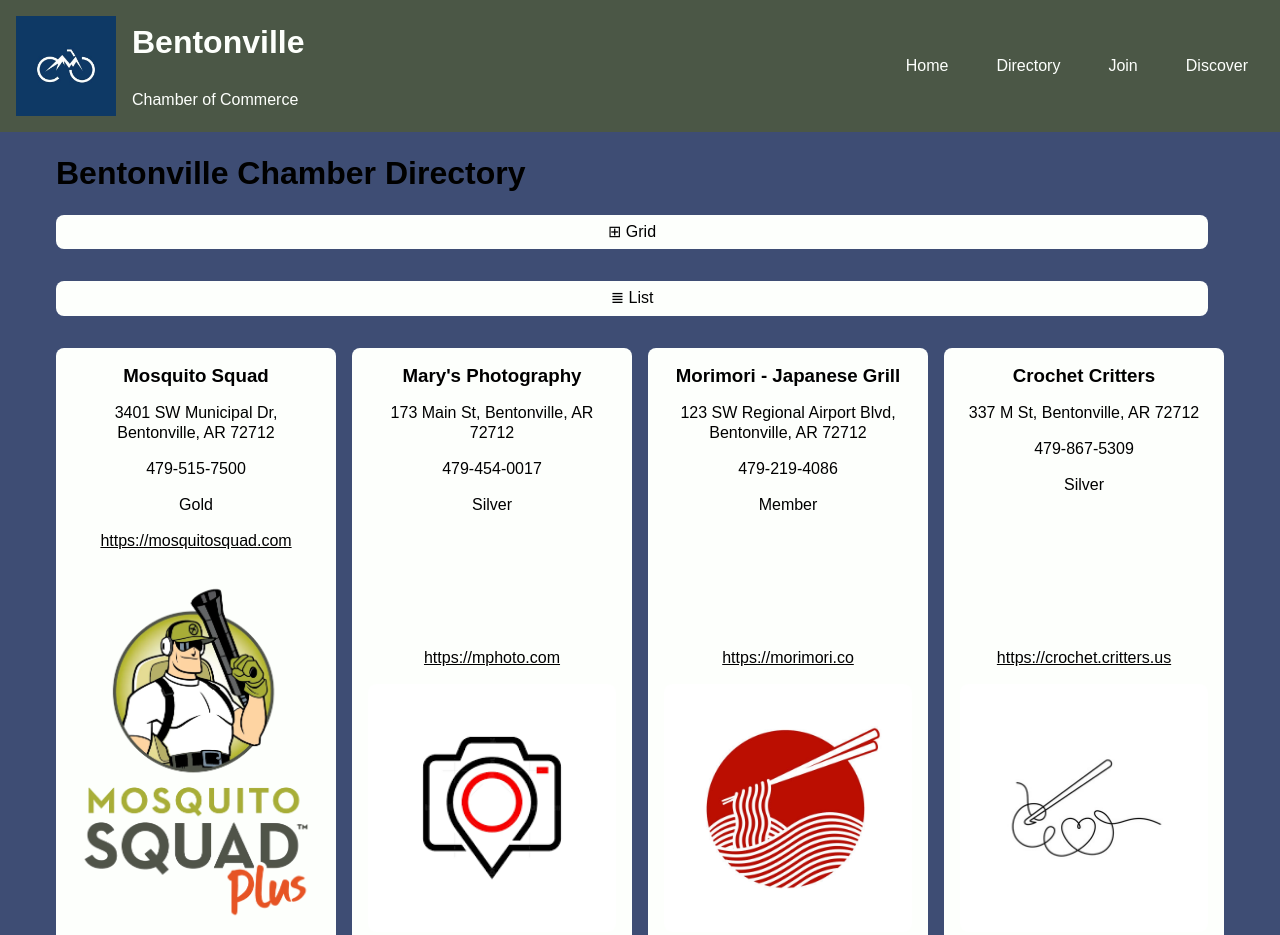
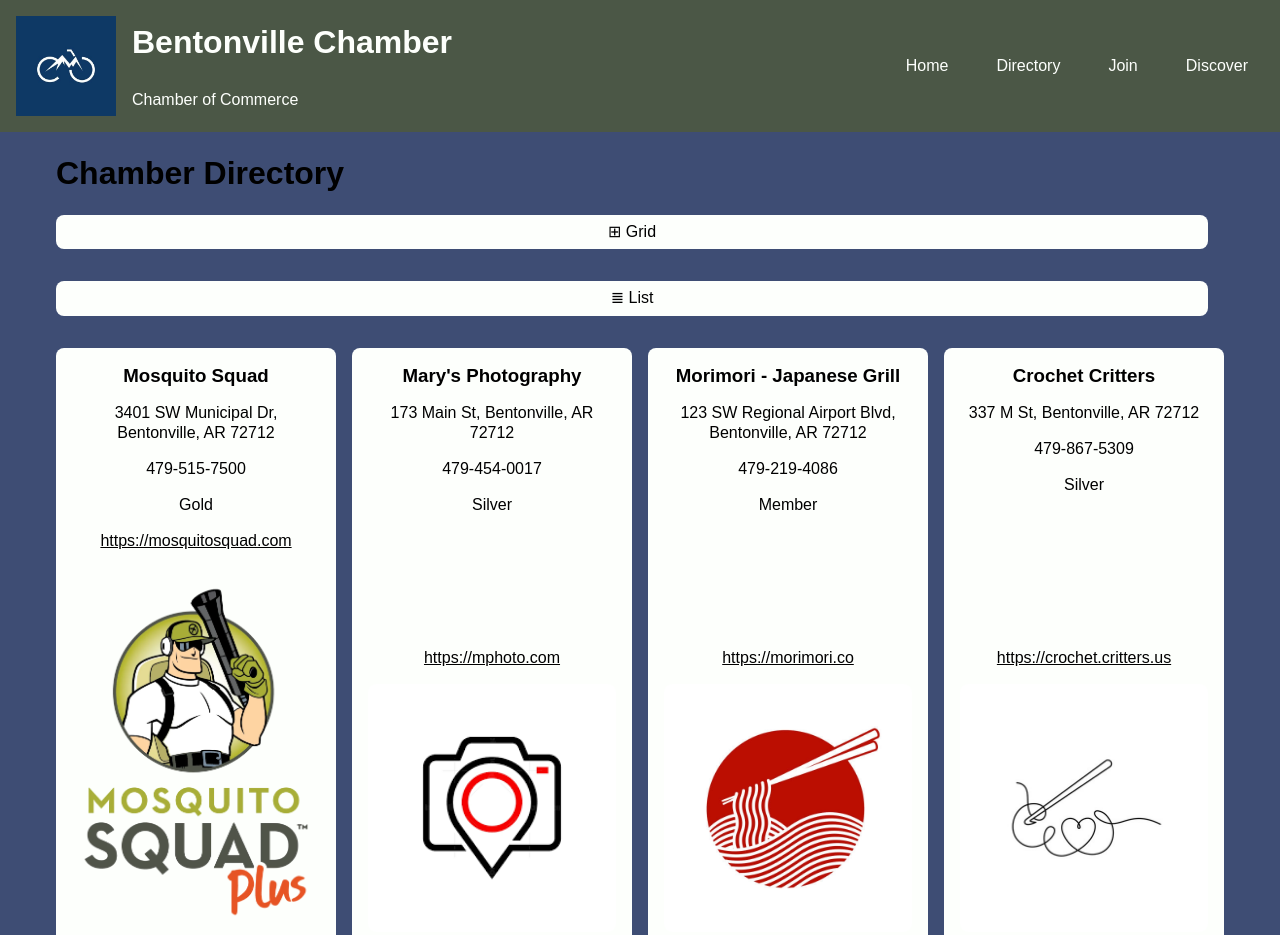
Before and after one commit to dmccool7/wdd231, a plain HTML site: page chamber/directory.html in a window 1280 px wide. Shown: the top 935 px of the page. Drawn offline with Linux system fonts and the light colour scheme.

Commit message:
naming fix

```diff
--- a/chamber/directory.html
+++ b/chamber/directory.html
@@ -17,7 +17,7 @@
 </head>
 <body>
     <header>
-        <h1>Bentonville</h1>
+        <h1>Bentonville Chamber</h1>
         <img src="images/chamber.webp" alt="chamber-logo">
         <p>Chamber of Commerce</p>
         <a id="hamburger" href="#"></a>
@@ -31,7 +31,7 @@
         </nav>
     </header>
     <main>
-        <h1>Bentonville Chamber Directory</h1>
+        <h1>Chamber Directory</h1>
         <div id="cards">
             <button id="grid">⊞ Grid</button>
 		    <button id="list">≣ List</button>
```
